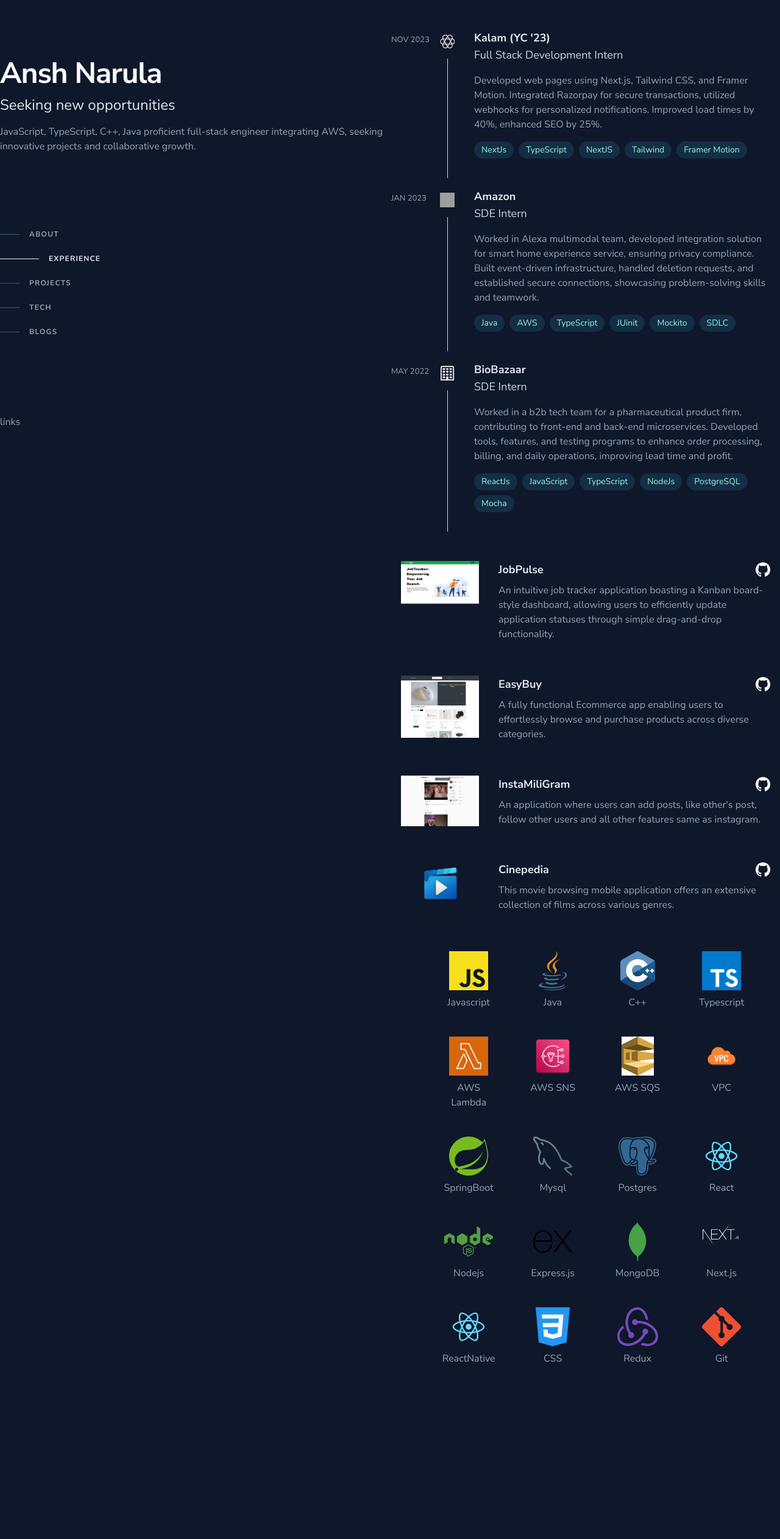
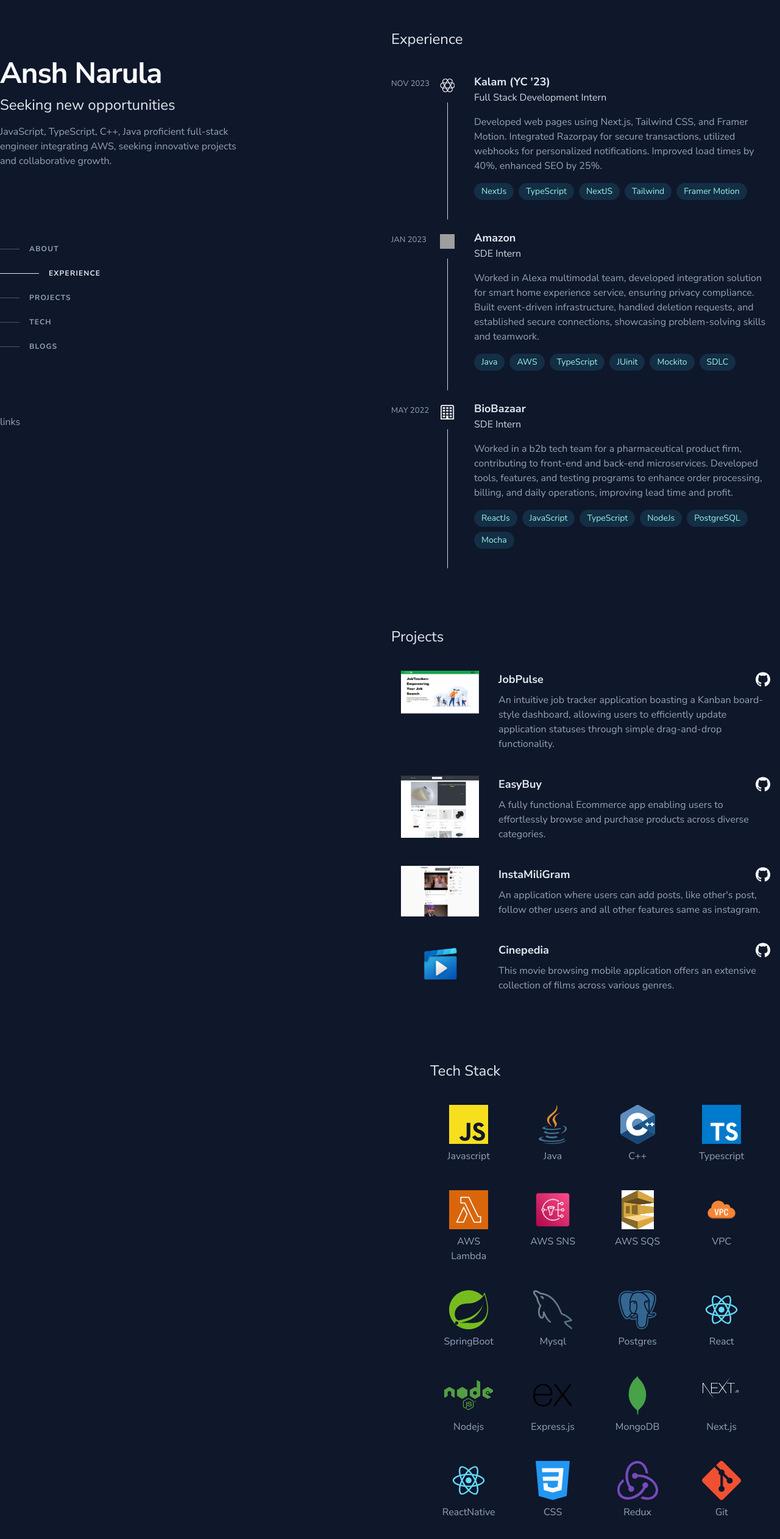
Before and after one commit to anshnarula5/portfoliov3, a Next.js app: page / in a window 1280 px wide. Shown: the top 2524 px of the page at 61% size. Before the commit the page ends 2256 px from the top, so only its background shows below. Built offline with nearby package versions, Linux system fonts and the light colour scheme; grey boxes are pictures that could not be loaded.

Commit message:
add icons

```diff
--- a/app/components/Experience.tsx
+++ b/app/components/Experience.tsx
@@ -1,6 +1,7 @@
 import React from 'react'
 import Tag from './Tag'
 import Image from 'next/image'
+import { LinkedInIcon } from './Icons'
 
 const Experience =
   ({ companyName, position, description, tags, logo, date }: { companyName: string, position: string, description: string, tags: string[], logo: any, date: string }) => {
@@ -15,10 +16,10 @@
             <span className='bg-slate-300 w-px h-full'></span>
           </div>
         </div>
-        <div className='flex flex-col gap-4 lg:hover:bg-gray-400 lg:hover:bg-opacity-20 rounded-lg transition-all duration-200  px-4 pt-4 pb-8'>
+        <div className='hover:translate-x-1 flex flex-col gap-4  lg:hover:bg-opacity-20 rounded-lg transition-all duration-200  px-4 pt-4 pb-8 cursor-default'>
           <div>
             <h2 className='font-[700] text-slate-200 text-lg'>{companyName}</h2>
-            <h3 className='lg:text-lg text-slate-300'>{position}</h3>
+            <h3 className=' text-slate-300'>{position}</h3>
           </div>
           <div>{description}</div>
           <div className='flex flex-row gap-2 flex-wrap'>
--- a/app/components/Hero.tsx
+++ b/app/components/Hero.tsx
@@ -48,7 +48,7 @@
           <h2 className='mt-3 md:text-2xl text-slate-200'>
             Seeking new opportunities
           </h2>
-          <p className='mt-4'>
+          <p className='mt-4 max-w-[25rem]'>
             JavaScript, TypeScript, C++, Java proficient full-stack engineer integrating AWS, seeking innovative projects and collaborative growth.
           </p>
         </div>
@@ -60,7 +60,6 @@
           <NavItem section='blogs' />
         </div>
       </div>
-
       <div className='hidden lg:block'>
         links
       </div>
--- /dev/null
+++ b/app/components/Icons.tsx
@@ -0,0 +1,54 @@
+export type IconProps = {
+  className?: string;
+  color?: string;
+};
+
+export const RightArrowIcon = ({ className, color = "#262D33" }: IconProps) => (
+  <svg
+    className={className}
+    width="16"
+    height="16"
+    viewBox="0 0 16 16"
+    fill="none"
+    xmlns="http://www.w3.org/2000/svg"
+  >
+    <g id="Icon - arrow-right">
+      <path
+        id="Vector"
+        d="M3.33398 8H12.6673"
+        stroke={color}
+        strokeWidth="1.5"
+        strokeLinecap="round"
+        strokeLinejoin="round"
+      />
+      <path
+        id="Vector_2"
+        d="M9.5 4L13.5 8L9.5 12"
+        stroke={color}
+        strokeWidth="1.5"
+        strokeLinecap="round"
+        strokeLinejoin="round"
+      />
+    </g>
+  </svg>
+);
+
+export const LinkedInIcon = ({ className, color = "#262D33" }: IconProps) => (
+  <svg className={className} xmlns="http://www.w3.org/2000/svg" width="16" height="16" fill={color} viewBox="0 0 16 16">
+    <path d="M0 1.146C0 .513.526 0 1.175 0h13.65C15.474 0 16 .513 16 1.146v13.708c0 .633-.526 1.146-1.175 1.146H1.175C.526 16 0 15.487 0 14.854zm4.943 12.248V6.169H2.542v7.225zm-1.2-8.212c.837 0 1.358-.554 1.358-1.248-.015-.709-.52-1.248-1.342-1.248S2.4 3.226 2.4 3.934c0 .694.521 1.248 1.327 1.248zm4.908 8.212V9.359c0-.216.016-.432.08-.586.173-.431.568-.878 1.232-.878.869 0 1.216.662 1.216 1.634v3.865h2.401V9.25c0-2.22-1.184-3.252-2.764-3.252-1.274 0-1.845.7-2.165 1.193v.025h-.016l.016-.025V6.169h-2.4c.03.678 0 7.225 0 7.225z" />
+  </svg>
+);
+
+export const GithubIcon = ({ className, color = "#262D33" }: IconProps) => (
+  <svg xmlns="http://www.w3.org/2000/svg" width="24" height="24" viewBox="0 0 24 24" fill={color}>
+    <path d="M12 0c-6.626 0-12 5.373-12 12 0 5.302 3.438 9.8 8.207 11.387.599.111.793-.261.793-.577v-2.234c-3.338.726-4.033-1.416-4.033-1.416-.546-1.387-1.333-1.756-1.333-1.756-1.089-.745.083-.729.083-.729 1.205.084 1.839 1.237 1.839 1.237 1.07 1.834 2.807 1.304 3.492.997.107-.775.418-1.305.762-1.604-2.665-.305-5.467-1.334-5.467-5.931 0-1.311.469-2.381 1.236-3.221-.124-.303-.535-1.524.117-3.176 0 0 1.008-.322 3.301 1.23.957-.266 1.983-.399 3.003-.404 1.02.005 2.047.138 3.006.404 2.291-1.552 3.297-1.23 3.297-1.23.653 1.653.242 2.874.118 3.176.77.84 1.235 1.911 1.235 3.221 0 4.609-2.807 5.624-5.479 5.921.43.372.823 1.102.823 2.222v3.293c0 .319.192.694.801.576 4.765-1.589 8.199-6.086 8.199-11.386 0-6.627-5.373-12-12-12z" />
+  </svg>
+);
+export const EmailIcon = ({ className, color = "#262D33" }: IconProps) => (
+  <svg className={className} xmlns="http://www.w3.org/2000/svg" width="24" height="24" viewBox="0 0 24 24" fill="none">
+    <g stroke={color} strokeLinecap="round" strokeLinejoin="round" strokeWidth="1.5">
+      <path d="m17.903 8.851-4.444 3.613c-.84.666-2.02.666-2.86 0L6.12 8.851" />
+      <path d="M16.909 21C19.95 21.008 22 18.51 22 15.438V8.57C22 5.499 19.95 3 16.909 3H7.09C4.05 3 2 5.499 2 8.57v6.868C2 18.51 4.05 21.008 7.091 21h9.818Z" clipRule="evenodd" />
+    </g>
+  </svg>
+);
--- a/app/components/sections/ExperienceSection.tsx
+++ b/app/components/sections/ExperienceSection.tsx
@@ -4,7 +4,9 @@
 
 const ExperienceSection = () => {
   return (
-    <section className='flex flex-col pt-8 ' id='experience'>
+    <section className='flex flex-col gap-4 lg:gap-6 py-12' id='experience'>
+      <h2 className='text-slate-200 text-2xl'>Experience</h2>
+      <div>
         <Experience
           companyName="Kalam (YC '23)"
           date='NOV 2023'
@@ -29,6 +31,7 @@
           description='Worked in a b2b tech team for a pharmaceutical product firm, contributing to front-end and back-end microservices. Developed tools, features, and testing programs to enhance order processing, billing, and daily operations, improving lead time and profit.'
           tags={["ReactJs", "JavaScript", "TypeScript", "NodeJs", "PostgreSQL", "Mocha"]}
         />
+      </div>
     </section>
   )
 }
--- a/app/components/sections/ProjectSection.tsx
+++ b/app/components/sections/ProjectSection.tsx
@@ -3,7 +3,9 @@
 
 const ProjectSection = () => {
   return (
-    <section className='flex flex-col py-8 gap-6' id='projects'>
+    <section className='flex flex-col py-12 gap-4 lg:gap-6' id='projects'>
+      <h2 className='text-slate-200 text-2xl'>Projects</h2>
+      <div className='flex flex-col gap-6 lg:gap-2'>
         <Project
           name="JobPulse"
           poster="/jobtracker.webp"
@@ -36,7 +38,7 @@
           projectLink='https://github.com/anshnarula5/movies'
           github='https://github.com/anshnarula5/movies'
         />
-
+      </div>
     </section>
   )
 }
--- a/app/components/sections/TechSection.tsx
+++ b/app/components/sections/TechSection.tsx
@@ -4,8 +4,9 @@
 
 const TechSection = () => {
   return (
-    <section className='flex flex-col items-center justify-center lg:pl-16 w-full' id='tech'>
-      <div className='flex flex-wrap gap-2 lg:gap-3 w-full'>
+    <section className='flex flex-col gap-4 lg:gap-6 w-full lg:pl-16 py-12' id='tech'>
+    <h2 className='text-slate-200 text-2xl'>Tech Stack</h2>
+      <div className='flex flex-wrap gap-2 lg:gap-3 w-full '>
         <TechCard img="/tech/javascript.svg" name="Javascript" />
         <TechCard img="/tech/java.png" name="Java" />
         <TechCard img="/tech/c.svg" name="C++" />
```
Lines whose indentation alone changed are shown as unchanged.
